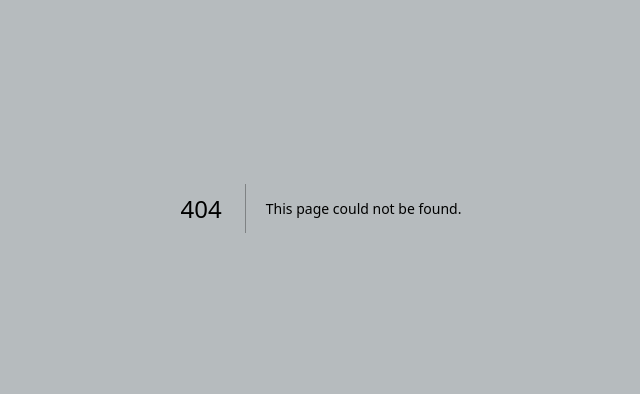
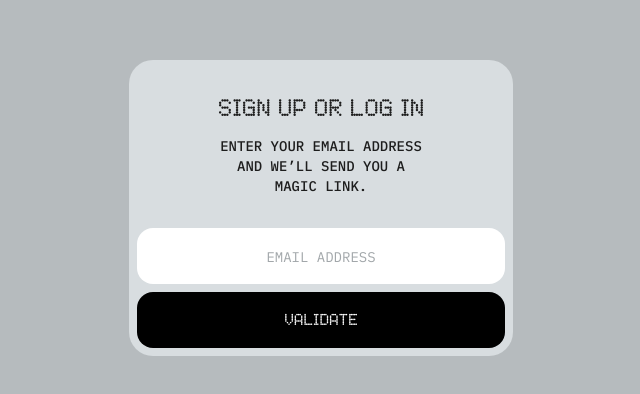
Before and after one commit to bacqueyrisses/dottt, a Next.js app: page /auth in a window 1280 px wide. Before the commit this address had no page. Shown: the part 192-586 px from the top of the page, without its empty margins (319-959 px from the left). Built offline with nearby package versions, Linux system fonts and the light colour scheme.

Commit message:
feat: add auth page & local dotted font

```diff
--- /dev/null
+++ b/app/auth/page.tsx
@@ -0,0 +1,39 @@
+export default function AuthPage() {
+  return (
+    <main className="grid grid-rows-[20px_1fr_20px] items-center justify-items-center min-h-screen p-8 pb-20 gap-16 sm:p-20 font-ibm">
+      <section className="flex flex-col gap-6 row-start-2 items-center w-full container max-w-sm text-dottt-black">
+        <div className={"space-y-4 w-full"}>
+          <form
+            action={"formAction"}
+            className="flex gap-2 items-center flex-col bg-dottt-light-grey p-2 rounded-3xl w-full"
+          >
+            <div
+              className={
+                "py-6 flex flex-col gap-3 items-center justify-center text-center font-medium"
+              }
+            >
+              <p className={"text-2xl font-dotted"}>SIGN UP OR LOG IN</p>
+              <div className={"text-sm"}>
+                <p>ENTER YOUR EMAIL ADDRESS</p>
+                <p>AND WE’LL SEND YOU A</p>
+                <p>MAGIC LINK.</p>
+              </div>
+            </div>
+            <input
+              type="text"
+              className={`w-full p-4 rounded-2xl text-center placeholder:text-sm placeholder:text-dottt-light-grey-secondary uppercase focus:placeholder:caret-dottt-black focus:outline-none focus:placeholder:text-transparent`}
+              placeholder={"EMAIL ADDRESS"}
+            />
+            <button
+              className={
+                "font-dotted hover:bg-dottt-black disabled:bg-dottt-black disabled:cursor-not-allowed w-full p-4 rounded-2xl text-center text-white disabled:text-dottt-light-grey-secondary bg-black"
+              }
+            >
+              VALIDATE
+            </button>
+          </form>
+        </div>
+      </section>
+    </main>
+  );
+}
--- a/app/fonts/index.ts
+++ b/app/fonts/index.ts
@@ -1,4 +1,5 @@
 import { IBM_Plex_Mono } from "next/font/google";
+import localFont from "next/font/local";
 
 export const ibm = IBM_Plex_Mono({
   subsets: ["latin"],
@@ -7,8 +8,7 @@ export const ibm = IBM_Plex_Mono({
   weight: ["100", "200", "300", "400", "500", "600", "700"],
 });
 
-// export const geistSans = localFont({
-//   src: "./fonts/GeistVF.woff",
-//   variable: "--font-geist-sans",
-//   weight: "100 900",
-// });
+export const dotted = localFont({
+  src: "./5by7.ttf",
+  variable: "--font-dotted",
+});
--- a/app/layout.tsx
+++ b/app/layout.tsx
@@ -2,7 +2,7 @@ import type { Metadata, Viewport } from "next";
 import "./globals.css";
 import { Toaster } from "sonner";
 import { ReactNode } from "react";
-import { ibm } from "@/app/fonts";
+import { ibm, dotted } from "@/app/fonts";
 import { ClerkProvider } from "@clerk/nextjs";
 
 export const metadata: Metadata = {
@@ -23,7 +23,9 @@ export default function RootLayout({
   return (
     <ClerkProvider>
       <html lang="en">
-        <body className={`${ibm.variable} antialiased bg-dottt-grey`}>
+        <body
+          className={`${ibm.variable} ${dotted.variable} antialiased bg-dottt-grey`}
+        >
           <Toaster
             position={"bottom-center"}
             toastOptions={{
--- a/app/page.tsx
+++ b/app/page.tsx
@@ -4,8 +4,8 @@ import logo from "/public/images/logo.png";
 
 export default function Home() {
   return (
-    <div className="grid grid-rows-[20px_1fr_20px] items-center justify-items-center min-h-screen p-8 pb-20 gap-16 sm:p-20 font-ibm">
-      <main className="flex flex-col gap-6 row-start-2 items-center w-full container max-w-sm text-dottt-black">
+    <main className="grid grid-rows-[20px_1fr_20px] items-center justify-items-center min-h-screen p-8 pb-20 gap-16 sm:p-20 font-ibm">
+      <section className="flex flex-col gap-6 row-start-2 items-center w-full container max-w-sm text-dottt-black">
         <div className={"gap-4 flex justify-center items-center flex-col"}>
           <Image
             className={"w-[6.5rem] h-32 translate-y-12"}
@@ -25,7 +25,7 @@ export default function Home() {
           </div>
           <NewsletterForm />
         </div>
-      </main>
-    </div>
+      </section>
+    </main>
   );
 }
--- a/components/newsletter-form.tsx
+++ b/components/newsletter-form.tsx
@@ -70,7 +70,7 @@ export default function NewsletterForm() {
         <button
           disabled={true}
           className={
-            "hover:bg-dottt-black disabled:bg-dottt-black disabled:cursor-not-allowed w-full p-4 rounded-2xl text-center text-white disabled:text-dottt-light-grey-secondary bg-black text-sm"
+            "font-dotted hover:bg-dottt-black disabled:bg-dottt-black disabled:cursor-not-allowed w-full p-4 rounded-2xl text-center text-white disabled:text-dottt-light-grey-secondary bg-black"
           }
         >
           GET NOTIFIED
@@ -120,7 +120,7 @@ function SubmitForm({ isInputEmail }: { isInputEmail: boolean }) {
       tabIndex={0}
       disabled={!isInputEmail || pending}
       className={
-        "hover:bg-dottt-black disabled:bg-dottt-black disabled:cursor-not-allowed w-full p-4 rounded-2xl text-center text-white disabled:text-dottt-light-grey-secondary bg-black text-sm"
+        "font-dotted hover:bg-dottt-black disabled:bg-dottt-black disabled:cursor-not-allowed w-full p-4 rounded-2xl text-center text-white disabled:text-dottt-light-grey-secondary bg-black"
       }
     >
       GET NOTIFIED
--- a/tailwind.config.ts
+++ b/tailwind.config.ts
@@ -10,6 +10,7 @@ const config: Config = {
     extend: {
       fontFamily: {
         ibm: ["var(--font-ibm)"],
+        dotted: ["var(--font-dotted)"],
       },
       colors: {
         "dottt-grey": "#B6BBBE",
```
Also changed, not shown: app/fonts/5by7.ttf (added).
